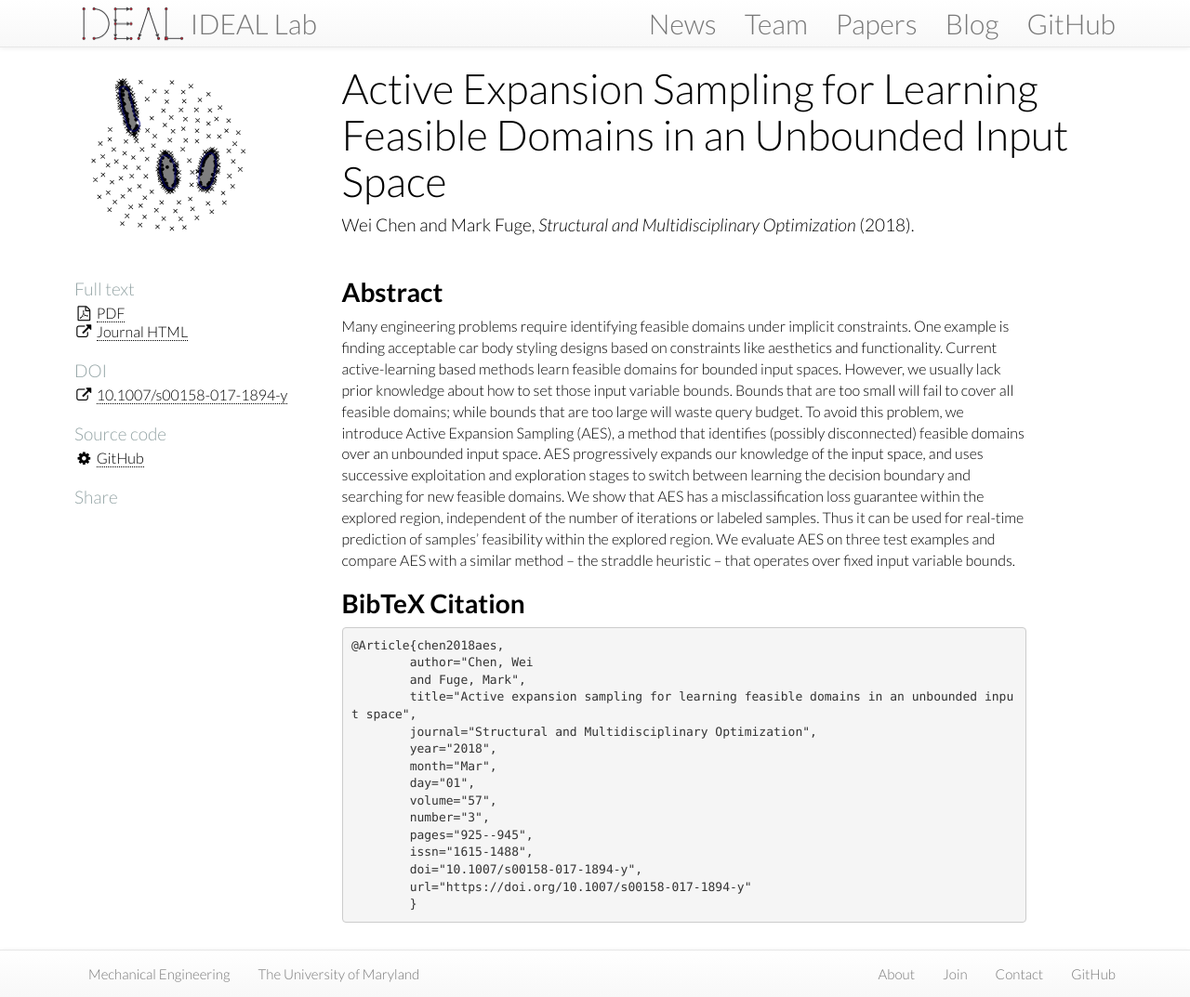
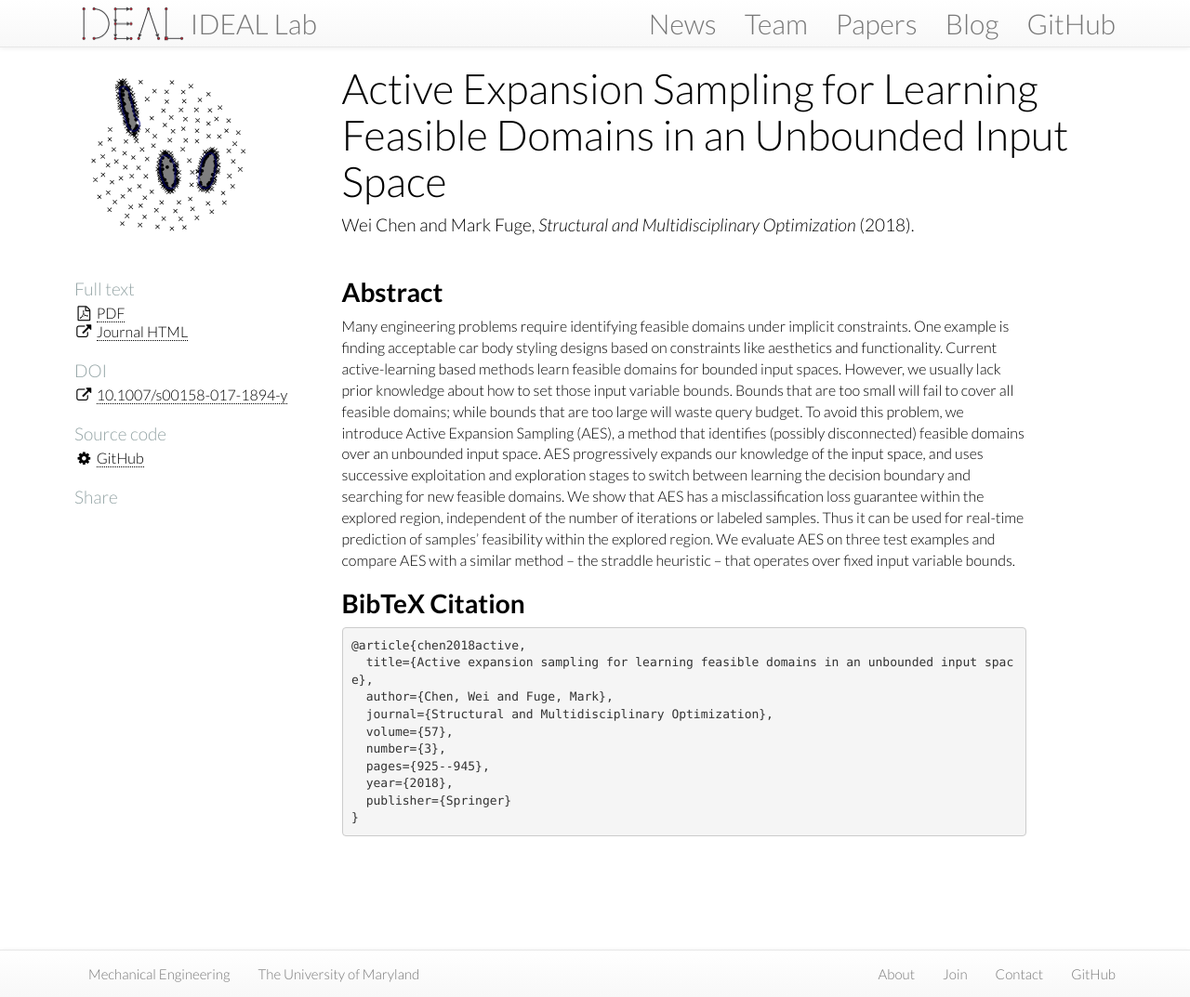
Before and after one commit to IDEALLab/ideallab.github.io, a Jekyll site: the page built from papers/_posts/2018-01-19-samo-aes.md, in a window 1280 px wide and 1073 px high. Shown: the whole window at 93% size. Built offline with Jekyll 4.4.1, drawn with Linux system fonts in a browser that asks for light colours; nearby versions of some CDN libraries.

Commit message:
modify bibtex for aes paper

````diff
--- a/papers/_posts/2018-01-19-samo-aes.md
+++ b/papers/_posts/2018-01-19-samo-aes.md
@@ -30,19 +30,14 @@ Many engineering problems require identifying feasible domains under implicit co
 # BibTeX Citation
 
 ```
-@Article{chen2018aes,
-	author="Chen, Wei
-	and Fuge, Mark",
-	title="Active expansion sampling for learning feasible domains in an unbounded input space",
-	journal="Structural and Multidisciplinary Optimization",
-	year="2018",
-	month="Mar",
-	day="01",
-	volume="57",
-	number="3",
-	pages="925--945",
-	issn="1615-1488",
-	doi="10.1007/s00158-017-1894-y",
-	url="https://doi.org/10.1007/s00158-017-1894-y"
-	}
+@article{chen2018active,
+  title={Active expansion sampling for learning feasible domains in an unbounded input space},
+  author={Chen, Wei and Fuge, Mark},
+  journal={Structural and Multidisciplinary Optimization},
+  volume={57},
+  number={3},
+  pages={925--945},
+  year={2018},
+  publisher={Springer}
+}
 ```
````
